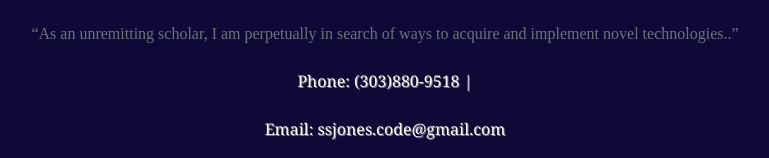
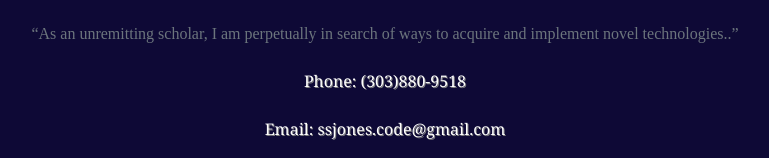
Before and after one commit to StevenSJones/my-react-portfolio, a React (Create React App) app: page / in a window 1280 px wide. Shown: the part 973-1131 px from the top of the page, without its empty margins (255-1024 px from the left). Built offline with nearby package versions, Linux system fonts and the light colour scheme.

Commit message:
I removed the | in the footer from the footer component. Gotta love modularization.

```diff
--- a/src/components/Footer.js
+++ b/src/components/Footer.js
@@ -14,7 +14,7 @@ export default function Footer(props) {
             acquire and implement novel technologies..
           </q>
           <div className="col justify-content-right">
-            <span className="text-shadow-light-font-light-small">Phone: (303)880-9518 |</span>
+            <span className="text-shadow-light-font-light-small">Phone: (303)880-9518</span>
           <br />
           <span className="text-shadow-light-font-light-small">Email: ssjones.code@gmail.com</span>
           </div>
```
